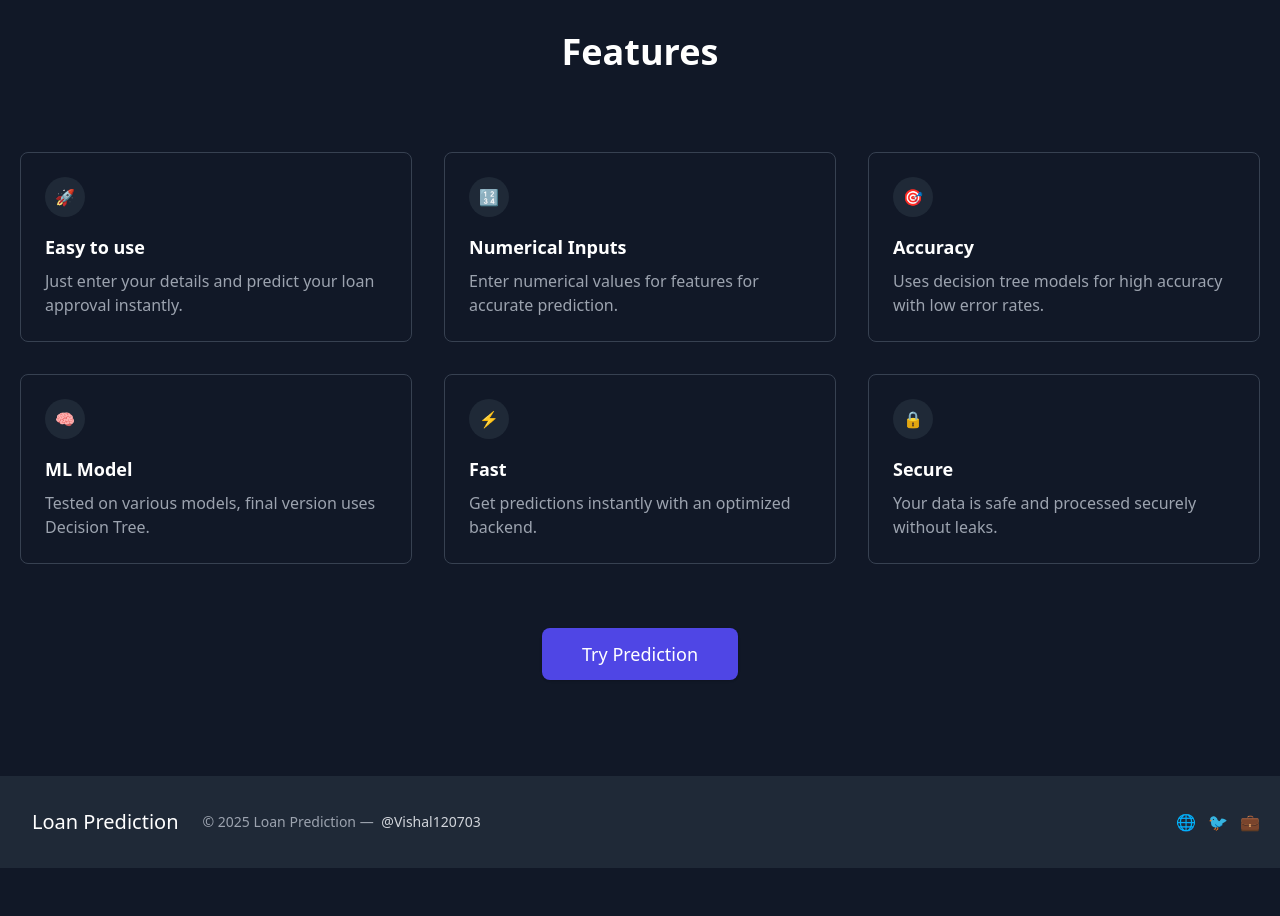
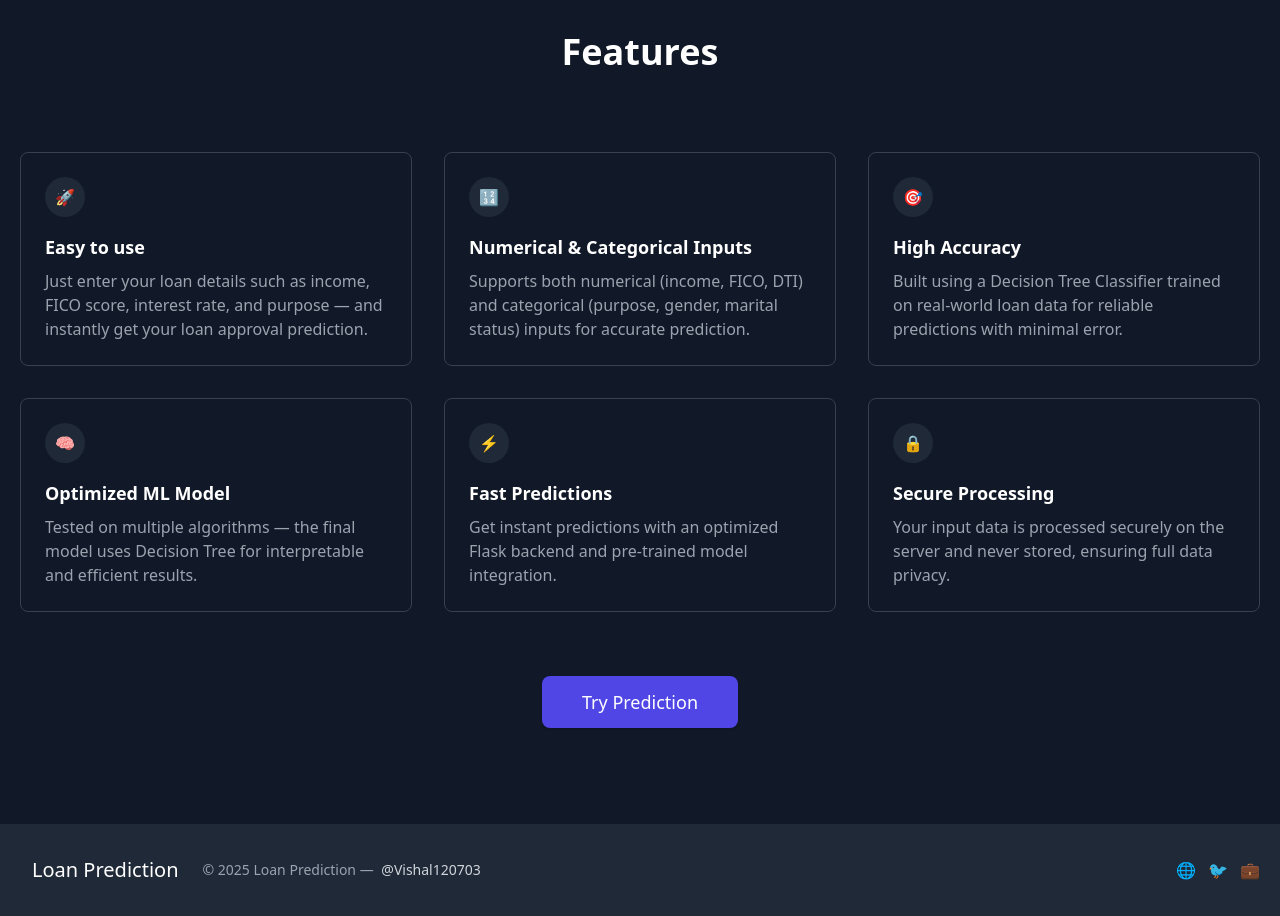
Before and after one commit to Vishal120703/Loan-Approval-Prediction-Model-ML-Web-App-, a Flask app: page / in a window 1280 px wide. Shown: the part 731-1647 px from the top of the page. Before the commit the page ends 1599 px from the top, so only its background shows below. Run offline with Flask 3, Linux system fonts and the light colour scheme; parts of the project's set-up code (start-up, migrations or seed data) failed here and were passed over.

Commit message:
fotter change

```diff
--- a/templates/home.html
+++ b/templates/home.html
@@ -26,7 +26,7 @@
         <a href="/" class="mr-5 hover:text-indigo-400 transition">Home</a>
         <a href="/about" class="mr-5 hover:text-indigo-400 transition">About</a>
         <a href="/predict" class="mr-5 hover:text-indigo-400 transition">Prediction</a>
-        <a href="https://github.com/Vishal120703/Blog_Web" target="_blank"
+        <a href="https://github.com/Vishal120703/Loan-Approval-Prediction-Model-ML-Web-App-" target="_blank"
           class="mr-5 hover:text-indigo-400 transition">Github</a>
       </nav>
       <button
@@ -55,7 +55,7 @@
           Predict your loan approval chances instantly. Enter details and get accurate predictions powered by machine learning.
         </p>
         <div class="flex justify-center">
-          <a href="https://github.com/Vishal120703/Blog_Web" target="_blank"
+          <a href="https://github.com/Vishal120703/Loan-Approval-Prediction-Model-ML-Web-App-" target="_blank"
             class="inline-flex text-white bg-indigo-600 border-0 py-2 px-6 focus:outline-none hover:bg-indigo-700 rounded-lg text-lg shadow">
             Github
           </a>
@@ -79,42 +79,42 @@
             🚀
           </div>
           <h2 class="text-lg text-white font-semibold mb-2">Easy to use</h2>
-          <p>Just enter your details and predict your loan approval instantly.</p>
+          <p>Just enter your loan details such as income, FICO score, interest rate, and purpose — and instantly get your loan approval prediction.</p>
         </div>
         <div class="border border-gray-700 p-6 rounded-lg hover:shadow-xl hover:border-indigo-500 transition">
           <div class="w-10 h-10 inline-flex items-center justify-center rounded-full bg-gray-800 text-indigo-400 mb-4">
             🔢
           </div>
-          <h2 class="text-lg text-white font-semibold mb-2">Numerical Inputs</h2>
-          <p>Enter numerical values for features for accurate prediction.</p>
+          <h2 class="text-lg text-white font-semibold mb-2">Numerical & Categorical Inputs</h2>
+          <p>Supports both numerical (income, FICO, DTI) and categorical (purpose, gender, marital status) inputs for accurate prediction.</p>
         </div>
         <div class="border border-gray-700 p-6 rounded-lg hover:shadow-xl hover:border-indigo-500 transition">
           <div class="w-10 h-10 inline-flex items-center justify-center rounded-full bg-gray-800 text-indigo-400 mb-4">
             🎯
           </div>
-          <h2 class="text-lg text-white font-semibold mb-2">Accuracy</h2>
-          <p>Uses decision tree models for high accuracy with low error rates.</p>
+          <h2 class="text-lg text-white font-semibold mb-2">High Accuracy</h2>
+          <p>Built using a Decision Tree Classifier trained on real-world loan data for reliable predictions with minimal error.</p>
         </div>
         <div class="border border-gray-700 p-6 rounded-lg hover:shadow-xl hover:border-indigo-500 transition">
           <div class="w-10 h-10 inline-flex items-center justify-center rounded-full bg-gray-800 text-indigo-400 mb-4">
             🧠
           </div>
-          <h2 class="text-lg text-white font-semibold mb-2">ML Model</h2>
-          <p>Tested on various models, final version uses Decision Tree.</p>
+          <h2 class="text-lg text-white font-semibold mb-2">Optimized ML Model</h2>
+          <p>Tested on multiple algorithms — the final model uses Decision Tree for interpretable and efficient results.</p>
         </div>
         <div class="border border-gray-700 p-6 rounded-lg hover:shadow-xl hover:border-indigo-500 transition">
           <div class="w-10 h-10 inline-flex items-center justify-center rounded-full bg-gray-800 text-indigo-400 mb-4">
             ⚡
           </div>
-          <h2 class="text-lg text-white font-semibold mb-2">Fast</h2>
-          <p>Get predictions instantly with an optimized backend.</p>
+          <h2 class="text-lg text-white font-semibold mb-2">Fast Predictions</h2>
+          <p>Get instant predictions with an optimized Flask backend and pre-trained model integration.</p>
         </div>
         <div class="border border-gray-700 p-6 rounded-lg hover:shadow-xl hover:border-indigo-500 transition">
           <div class="w-10 h-10 inline-flex items-center justify-center rounded-full bg-gray-800 text-indigo-400 mb-4">
             🔒
           </div>
-          <h2 class="text-lg text-white font-semibold mb-2">Secure</h2>
-          <p>Your data is safe and processed securely without leaks.</p>
+          <h2 class="text-lg text-white font-semibold mb-2">Secure Processing</h2>
+          <p>Your input data is processed securely on the server and never stored, ensuring full data privacy.</p>
         </div>
       </div>
       <div class="flex justify-center mt-16">
--- a/templates/result.html
+++ b/templates/result.html
@@ -24,7 +24,7 @@
         <a href="/" class="mr-5 hover:text-indigo-400 transition">Home</a>
         <a href="/about" class="mr-5 hover:text-indigo-400 transition">About</a>
         <a href="/predict" class="mr-5 hover:text-indigo-400 transition">Prediction</a>
-        <a href="https://github.com/Vishal120703/Blog_Web" target="_blank"
+        <a href="https://github.com/Vishal120703/Loan-Approval-Prediction-Model-ML-Web-App-" target="_blank"
           class="mr-5 hover:text-indigo-400 transition">Github</a>
       </nav>
       <button
```
Also changed, not shown: templates/about.html (+16 -4 lines), templates/prediction.html (+13 -13 lines).
